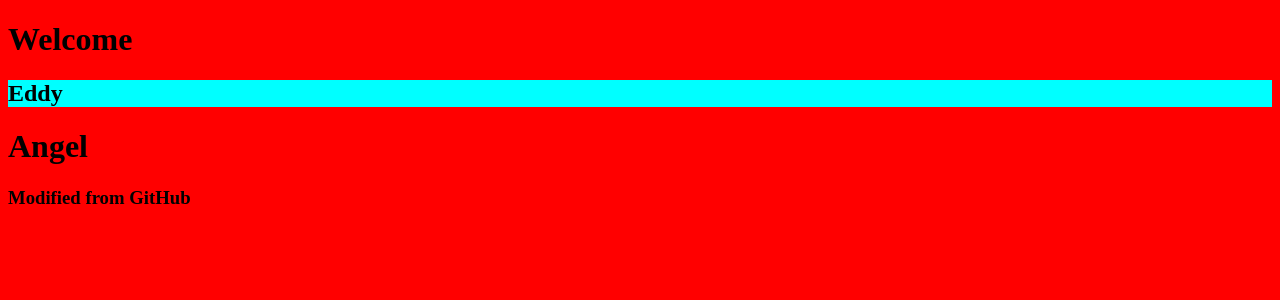
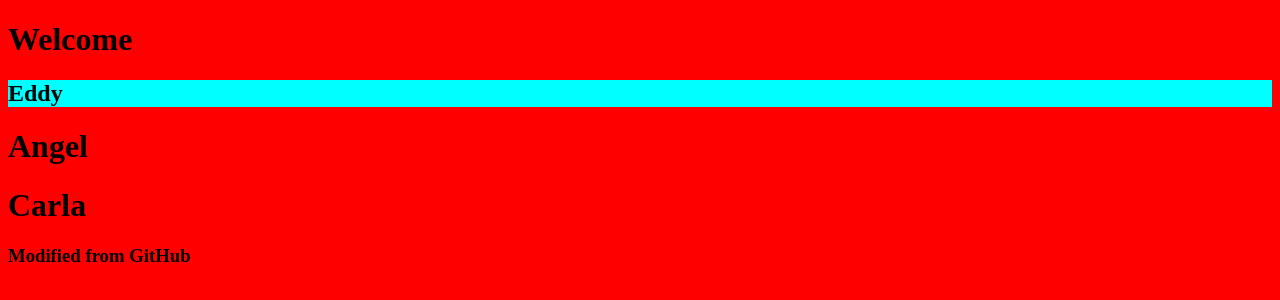
Before and after one commit to mobiobi/gitboot, a plain HTML site: page index.html in a window 1280 px wide. Drawn offline with Linux system fonts and the light colour scheme.

Commit message:
Carla joined again

```diff
--- a/index.html
+++ b/index.html
@@ -11,6 +11,7 @@
         <h1>Welcome</h1>
         <h2>Eddy</h2>
         <h1>Angel</h1>
+        <h1>Carla</h1>
         <h3>Modified from GitHub</h3>
     </div>
 </body>
```
